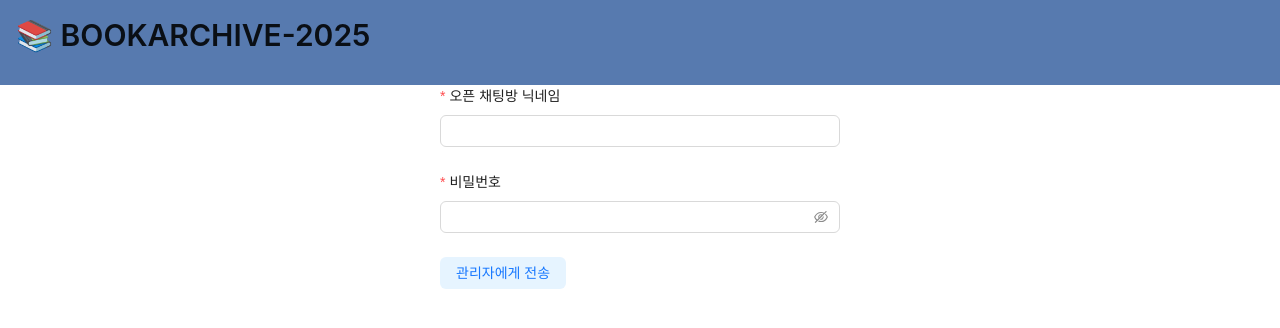
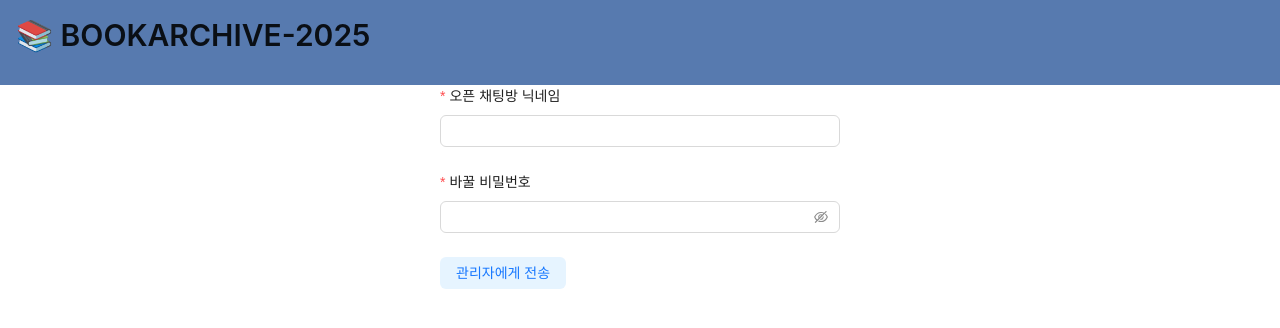
Before and after one commit to Hayeon-Lee/BOOKARCHIVE-2025, a React (Vite) app: page /changepassword in a window 1280 px wide. Shown: the top 328 px of the page. Built offline with nearby package versions, Linux system fonts and the light colour scheme; no server answers.

Commit message:
design: change information

```diff
--- a/src/pages/auth/ChangePasswordPage.tsx
+++ b/src/pages/auth/ChangePasswordPage.tsx
@@ -55,7 +55,7 @@ const ChangePasswordPage = () => {
       </Form.Item>
 
       <Form.Item
-        label="비밀번호"
+        label="바꿀 비밀번호"
         name="password"
         rules={[{ required: true, message: '비밀번호를 입력해주세요.' }]}
       >
```
